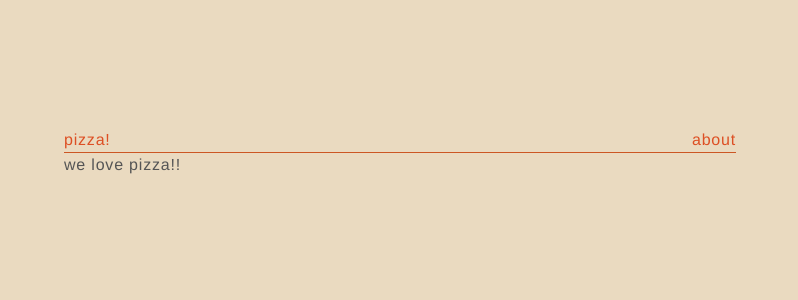
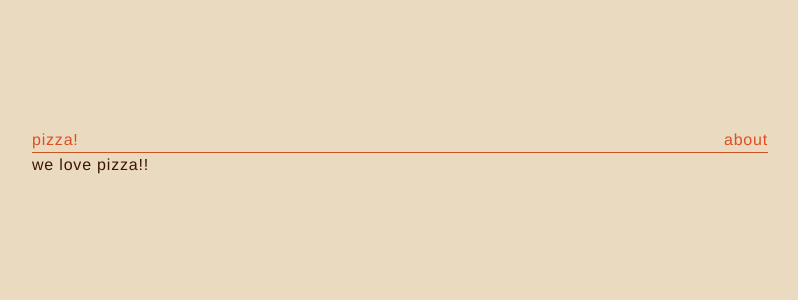
Before and after one commit to G-and-Q-Creations/pizzeria, a Next.js app: page / in a window 1280 px wide. Shown: the top 300 px of the page, without its empty margins (240-1038 px from the left). Built offline with nearby package versions, Linux system fonts and the light colour scheme.

Commit message:
more css changes

```diff
--- a/styles/Home.module.css
+++ b/styles/Home.module.css
@@ -1,4 +1,4 @@
-.container {
+/* .container {
   padding: 0 2rem;
 }
 
@@ -113,4 +113,4 @@
     width: 100%;
     flex-direction: column;
   }
-}
+} */
--- a/styles/globals.css
+++ b/styles/globals.css
@@ -9,7 +9,7 @@ body {
   line-height: 1.5;
   padding: 4em 1em;
   -webkit-font-smoothing: antialiased;
-  color: #555;
+  color: #3f1503;
   background: #eadac0;
 }
 
```
